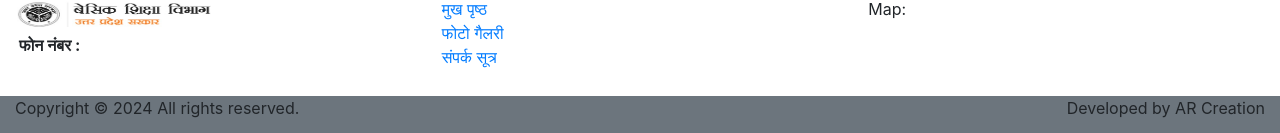
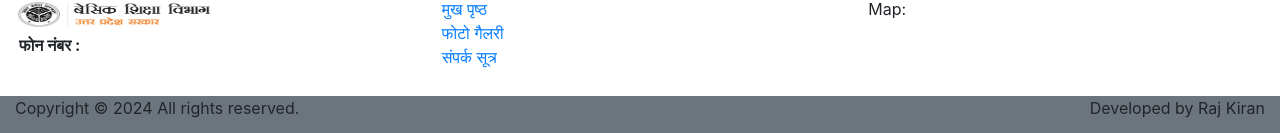
Before and after one commit to Rajkiran426/school_arCreation, an Angular app: page /home/ in a window 1280 px wide. Shown: the part 988-1121 px from the top of the page. Built offline with nearby package versions, Linux system fonts and the light colour scheme.

Commit message:
fresh deploy

```diff
--- a/src/app/app.component.html
+++ b/src/app/app.component.html
@@ -110,7 +110,7 @@
       </p>
     </div>
     <div class="col-12 col-sm-6 col-md-6 col-lg-6 col-xl-6 text-md-right">
-      Developed by AR Creation
+      Developed by Raj Kiran
     </div>
   </div>
 </div>
```
Also changed, not shown: 3 other files (tests, documents, lock files or other folders).
